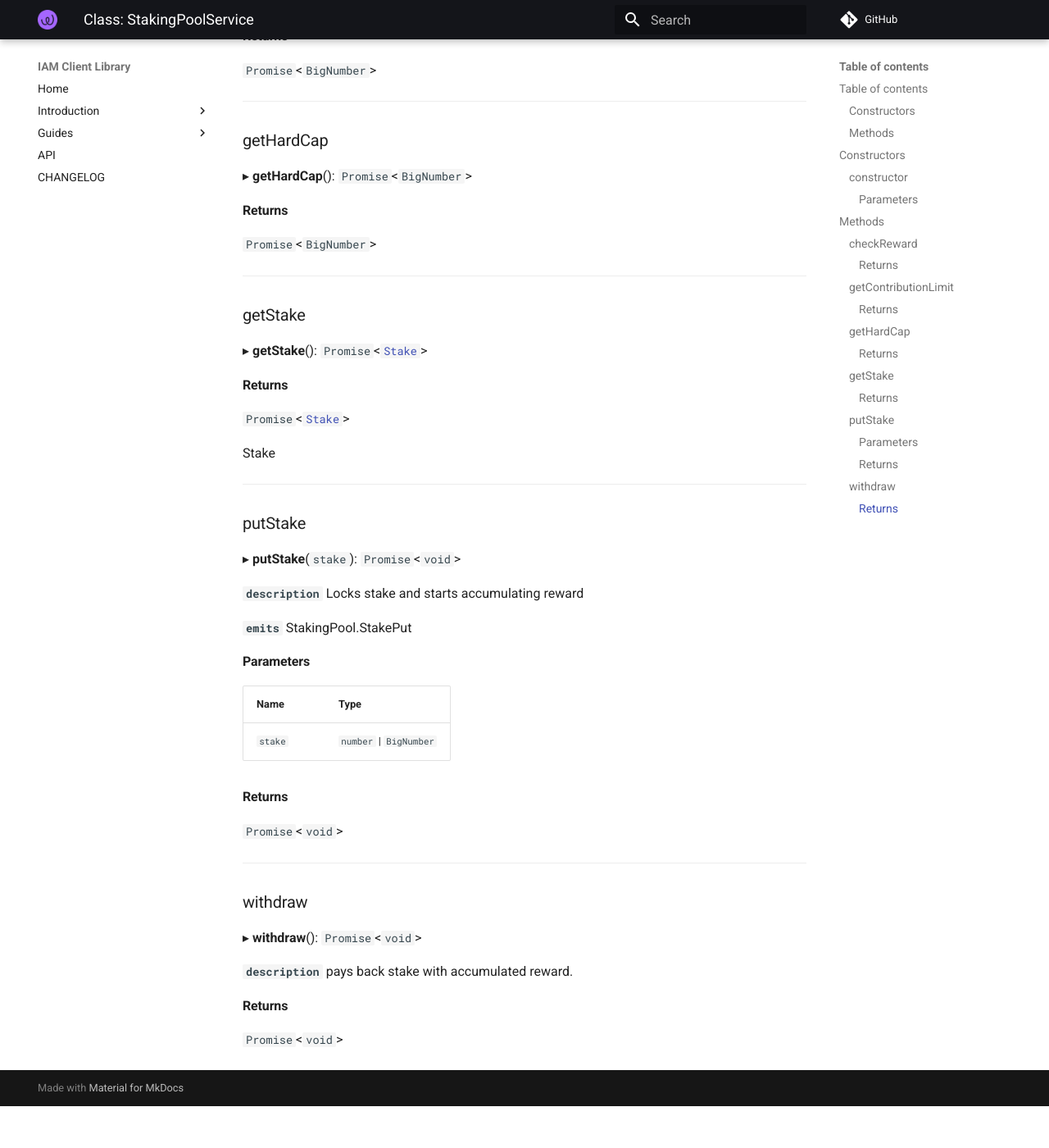
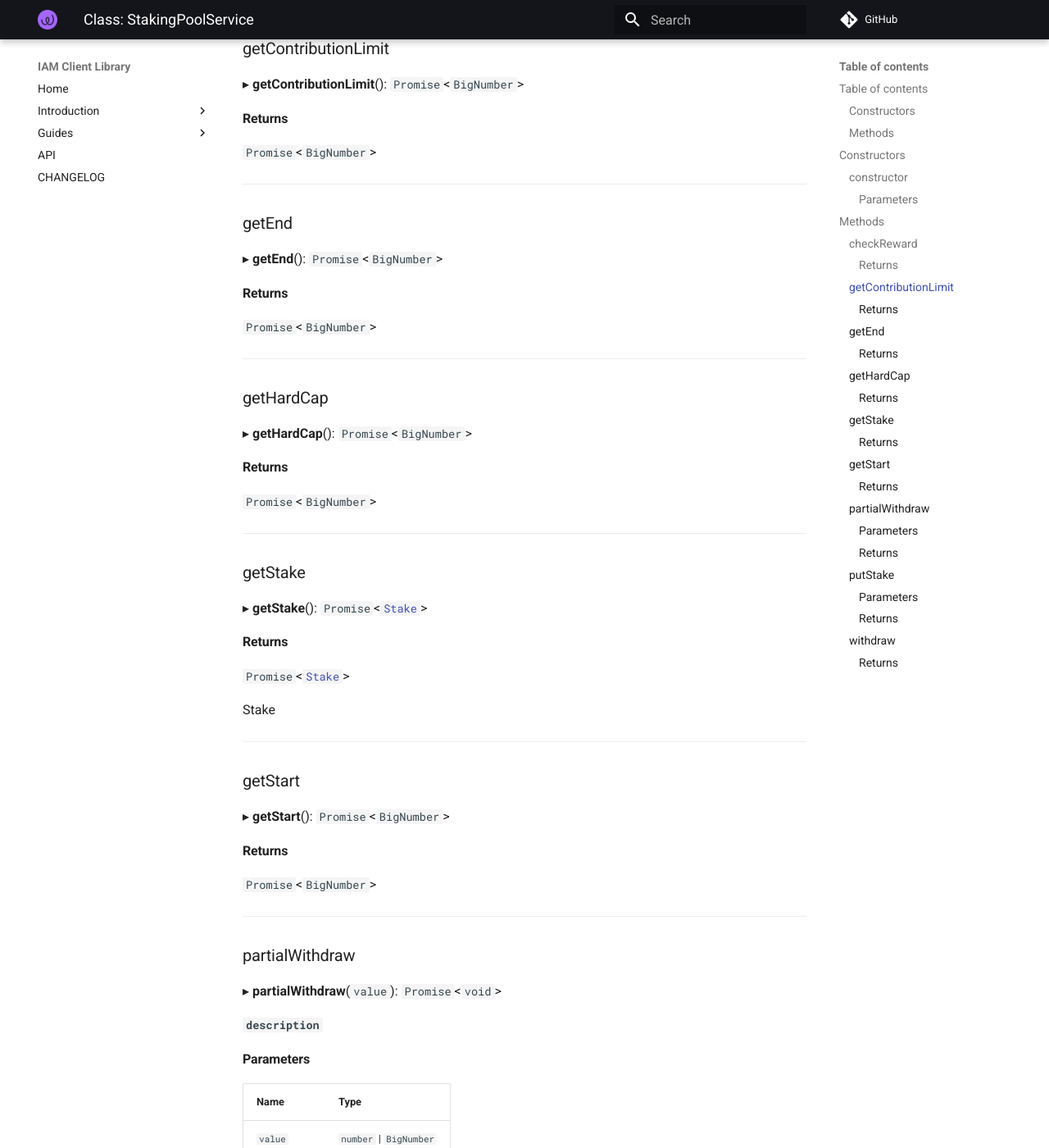
Before and after one commit to energywebfoundation/iam-client-lib, an MkDocs documentation site: the page built from docs/api/classes/modules_staking_staking_pool_service.StakingPoolService.md, in a window 1280 px wide and 1400 px high, scrolled down 1456 px. Shown: the whole window at 82% size. Built offline with MkDocs 1.6.1 and Material for MkDocs 9.7.7, drawn with Linux system fonts in a browser that asks for light colours; comment, search, counter and statistics services are not loaded; before the commit the page ends 2805 px from its top, so only the background shows below that; some of the changed text lies outside the part shown.

Commit message:
feat(staking-pool): add partial withdraw

```diff
--- a/docs/api/classes/modules_staking_staking_pool_service.StakingPoolService.md
+++ b/docs/api/classes/modules_staking_staking_pool_service.StakingPoolService.md
@@ -14,8 +14,11 @@ Abstraction over staking pool smart contract
 
 - [checkReward](modules_staking_staking_pool_service.StakingPoolService.md#checkreward)
 - [getContributionLimit](modules_staking_staking_pool_service.StakingPoolService.md#getcontributionlimit)
+- [getEnd](modules_staking_staking_pool_service.StakingPoolService.md#getend)
 - [getHardCap](modules_staking_staking_pool_service.StakingPoolService.md#gethardcap)
 - [getStake](modules_staking_staking_pool_service.StakingPoolService.md#getstake)
+- [getStart](modules_staking_staking_pool_service.StakingPoolService.md#getstart)
+- [partialWithdraw](modules_staking_staking_pool_service.StakingPoolService.md#partialwithdraw)
 - [putStake](modules_staking_staking_pool_service.StakingPoolService.md#putstake)
 - [withdraw](modules_staking_staking_pool_service.StakingPoolService.md#withdraw)
 
@@ -56,6 +59,16 @@ ___
 
 ___
 
+### getEnd
+
+▸ **getEnd**(): `Promise`<`BigNumber`\>
+
+#### Returns
+
+`Promise`<`BigNumber`\>
+
+___
+
 ### getHardCap
 
 ▸ **getHardCap**(): `Promise`<`BigNumber`\>
@@ -75,6 +88,34 @@ ___
 `Promise`<[`Stake`](../modules/modules_staking_staking_service.md#stake)\>
 
 Stake
+
+___
+
+### getStart
+
+▸ **getStart**(): `Promise`<`BigNumber`\>
+
+#### Returns
+
+`Promise`<`BigNumber`\>
+
+___
+
+### partialWithdraw
+
+▸ **partialWithdraw**(`value`): `Promise`<`void`\>
+
+**`description`**
+
+#### Parameters
+
+| Name | Type |
+| :------ | :------ |
+| `value` | `number` \| `BigNumber` |
+
+#### Returns
+
+`Promise`<`void`\>
 
 ___
 
--- a/package.json
+++ b/package.json
@@ -31,7 +31,7 @@
         "build:typechain:publicresolver": "typechain --target ethers-v5 --out-dir ethers \"./node_modules/@ensdomains/ens-contracts/build/contracts/PublicResolver.json\"",
         "build:typechain:rewardpool": "typechain --target ethers-v5 --out-dir ethers \"./node_modules/@energyweb/iam-contracts/dist/contracts/RewardPool.json\"",
         "build:typechain:stakingpool": "typechain --target ethers-v5 --out-dir ethers \"./node_modules/@energyweb/iam-contracts/dist/contracts/Staking*.json\"",
-        "build:typechain:staking-pool": "typechain --target ethers-v5 --out-dir ethers-staking \"./node_modules/@energyweb/staking-pool/dist/contracts/StakingPool.sol/StakingPool.json\"",
+        "build:typechain:staking-pool": "typechain --target ethers-v5 --out-dir ethers-staking \"/home/krzysztof/energyweb/staking-v1/artifacts/contracts/StakingPool.sol/StakingPool.json\"",
         "prepare": "npm run build",
         "start-rpc": "run-with-testrpc -m \"candy maple cake sugar pudding cream honey rich smooth crumble sweet treat\" -p 8544 --chainId 1337 -a 20 -e 1000 -l=10000000",
         "ganache": "ganache-cli -m \"candy maple cake sugar pudding cream honey rich smooth crumble sweet treat\" -p 8544 --chainId 1337 -a 20 -e 1000 -l=10000000",
```
Also changed, not shown: 3 other files.
